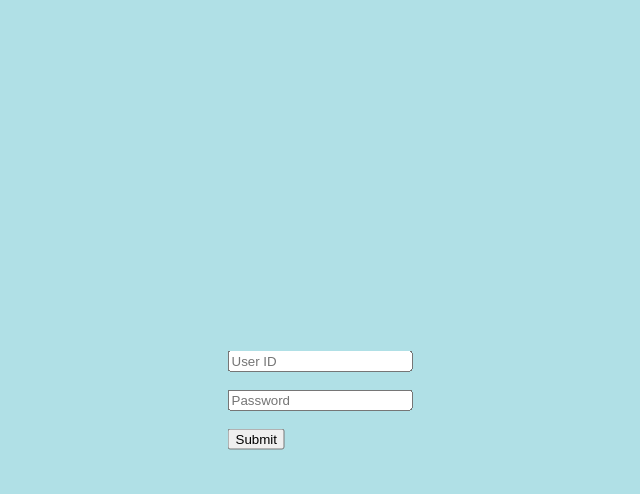
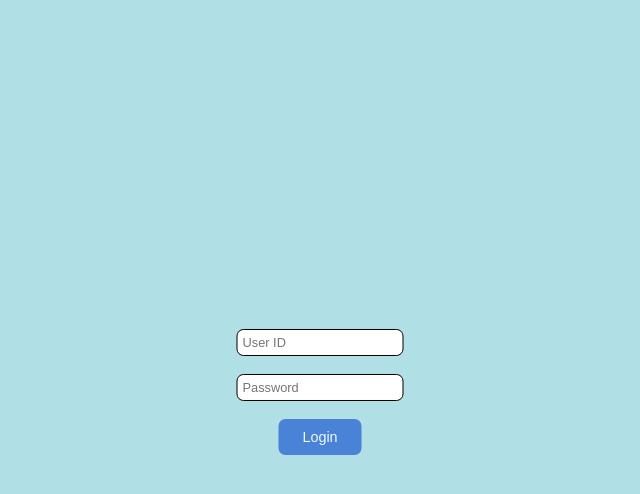
Before and after one commit to JaredTauler/CAIR, a Flask app: page / in a window 1280 px wide. Shown: the top 494 px of the page, without its empty margins (320-960 px from the left). Run offline with Flask 2, Linux system fonts and the light colour scheme; parts of the project's set-up code (start-up, migrations or seed data) failed here and were passed over.

Commit message:
Add files via upload

```diff
--- a/templates/base.html
+++ b/templates/base.html
@@ -1,29 +1,10 @@
-<!DOCTYPE html>
 <html lang="en">
     <head>
         <meta name="viewport" content="width=device-width, initial-scale=1">
         <title></title>
         <style>
             body {
-              margin: 0;
-            }
-
-            /* Button Code */
-            .btn {
-                background-color: #306bd2;
-                border: none;
-                color: white;
-                padding: 16px 32px;
-                text-align: center;
-                font-size: 100%;
-                margin: 4px 2px;
-                opacity: .6;
-                transition: 0.2s;
-            }
-
-            .btn:hover {opacity: 1}
-
-            body {
+                margin: 0;
                 background-color: powderblue;
             }
 
@@ -32,8 +13,10 @@
         {% endblock %}
     </head>
 
-    {% block body %}
-    {% endblock %}
+    <body>
+        {% block body %}
+        {% endblock %}
+    </body>
 
     <script>
     </script>
--- a/templates/login.html
+++ b/templates/login.html
@@ -1,21 +1,65 @@
 {% extends "base.html" %}
 {% block head %}
+
+    <meta name="viewport" content="user-scalable=no, width=device-width, initial-scale=1.0" />
+    <meta name="apple-mobile-web-app-capable" content="yes" />
     <style>
-        .centered {
+
+
+
+        .container {
           position: fixed;
           top: 50%;
           left: 50%;
           /* bring your own prefixes */
           transform: translate(-50%, -50%);
         }
+
+        .container input {
+            border-radius: 7px;
+            margin: 0 auto;
+            width: 100%;
+            height: 100%;
+         }
+        .container input[type=submit] {
+            display: block;
+            background-color: #306bd2;
+
+            border-style: none;
+            color: white;
+            padding: 6% 6%;
+            width: 50%;
+            text-align: center;
+            font-size: 90%;
+            opacity: .8;
+            transition: 0.2s;
+
+        }
+        .container input[type=submit]:hover {opacity: 1}
+        .container input[type=text] {
+            background-color: #FFFFFF;
+            border: solid;
+            color: black;
+            padding: 3% 3%;
+
+            font-size: 80%;
+
+            border-width: thin;
+        }
+
     </style>
 {% endblock %}
 {% block body %}
     <body>
-        <form id="login" action="#" class="centered">
-            <input type="text" id="username" placeholder="User ID"><br><br>
-            <input type="text" id="password" placeholder="Password"><br><br>
-            <input type="submit" value="Submit">
-        </form>
+        <div class="container">
+            <form id="login" action="#">
+                <input type="text" id="username" placeholder="User ID"><br><br>
+                <input type="text" id="password" placeholder="Password"><br><br>
+                <input type="submit" value="Login">
+            </form>
+        </div>
     </body>
 {% endblock %}
+
+{% block script %}
+{% endblock %}
```
